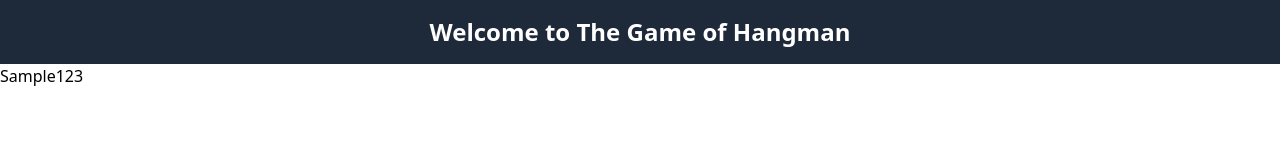
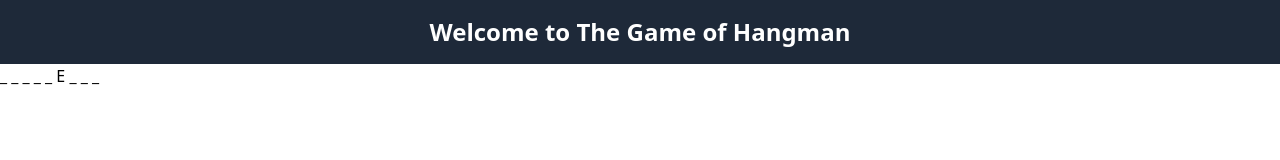
Before and after one commit to RethikRaj/HangmanReact, a React (Vite) app: page / in a window 1280 px wide. Both pictures are taken after typing "Sample123" into the empty fields and a click on the button "Submit". Shown: the top 160 px of the page. Built offline with nearby package versions, Linux system fonts and the light colour scheme.

Commit message:
added masked Input component

```diff
--- a/src/Pages/PlayPage/PlayPage.jsx
+++ b/src/Pages/PlayPage/PlayPage.jsx
@@ -1,4 +1,5 @@
 import { useLocation } from "react-router-dom"
+import MaskedInput from "../../components/MaskedInput/MaskedInput";
 
 const PlayPage = () => {
     const location = useLocation();
@@ -6,7 +7,8 @@ const PlayPage = () => {
 
     return (
         <div>
-            {secretWord ? secretWord :" No secret word provided"}
+            <MaskedInput secretWord={secretWord} guessedLetters={["b","e"]}/>
+
         </div>
     )
 }
--- /dev/null
+++ b/src/components/MaskedInput/MaskedInput.jsx
@@ -0,0 +1,14 @@
+import { getMaskedWord } from "./getMaskedWord";
+
+const MaskedInput = ({secretWord, guessedLetters}) => {
+
+    const maskedWord = getMaskedWord(secretWord,guessedLetters);
+
+    return (
+        <div>
+            <h1>{maskedWord}</h1>
+        </div>
+    )
+}
+
+export default MaskedInput;
--- /dev/null
+++ b/src/components/MaskedInput/getMaskedWord.js
@@ -0,0 +1,11 @@
+export const getMaskedWord = (secretWord,guessedLetters)=>{
+    secretWord = secretWord.toUpperCase();
+    guessedLetters = guessedLetters.join("").toUpperCase().split("");
+    const guessedLettersSet = new Set(guessedLetters);
+
+    const maskedWord = secretWord.split("").reduce((acc,curr)=>{
+        return acc + (guessedLettersSet.has(curr) ? curr+" " : "_ ");
+    },"");
+
+    return maskedWord;
+}
```
